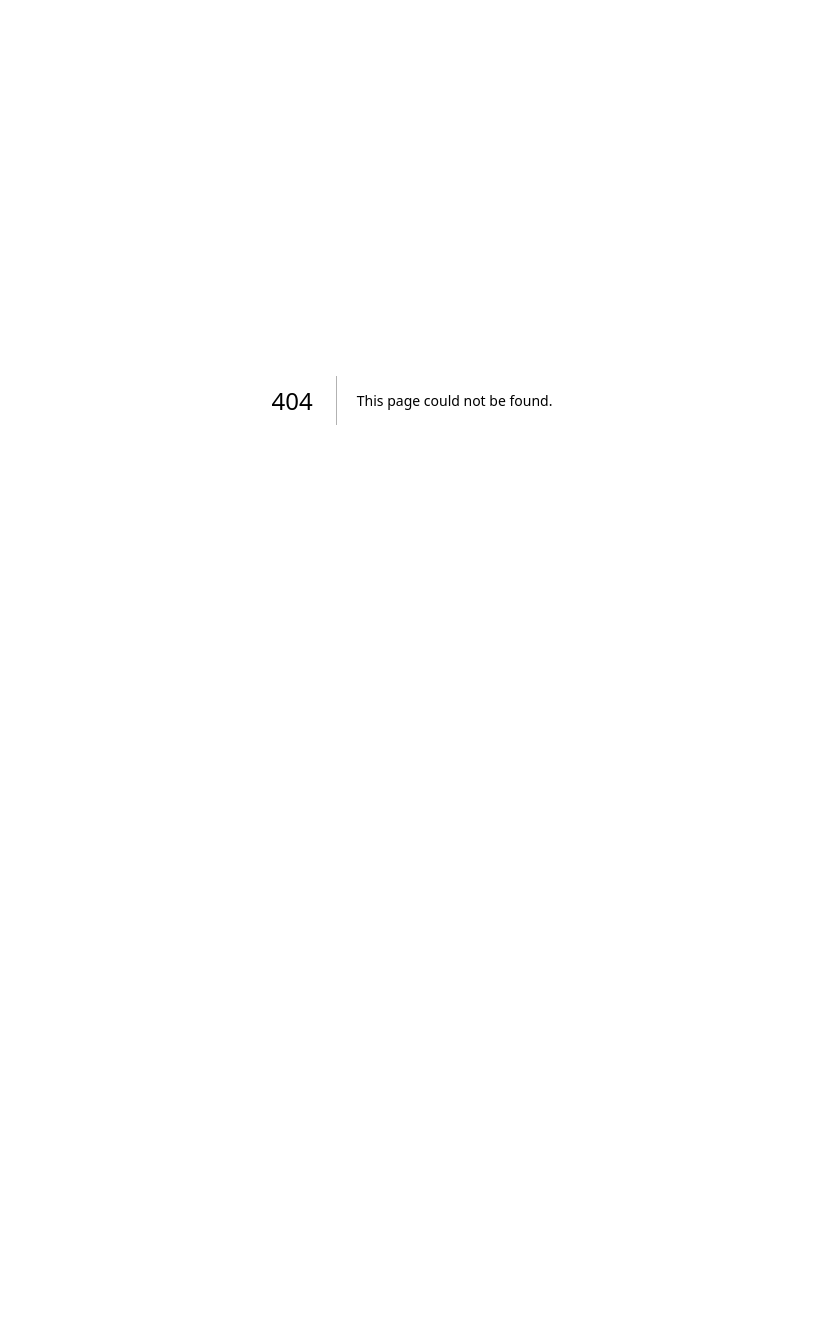
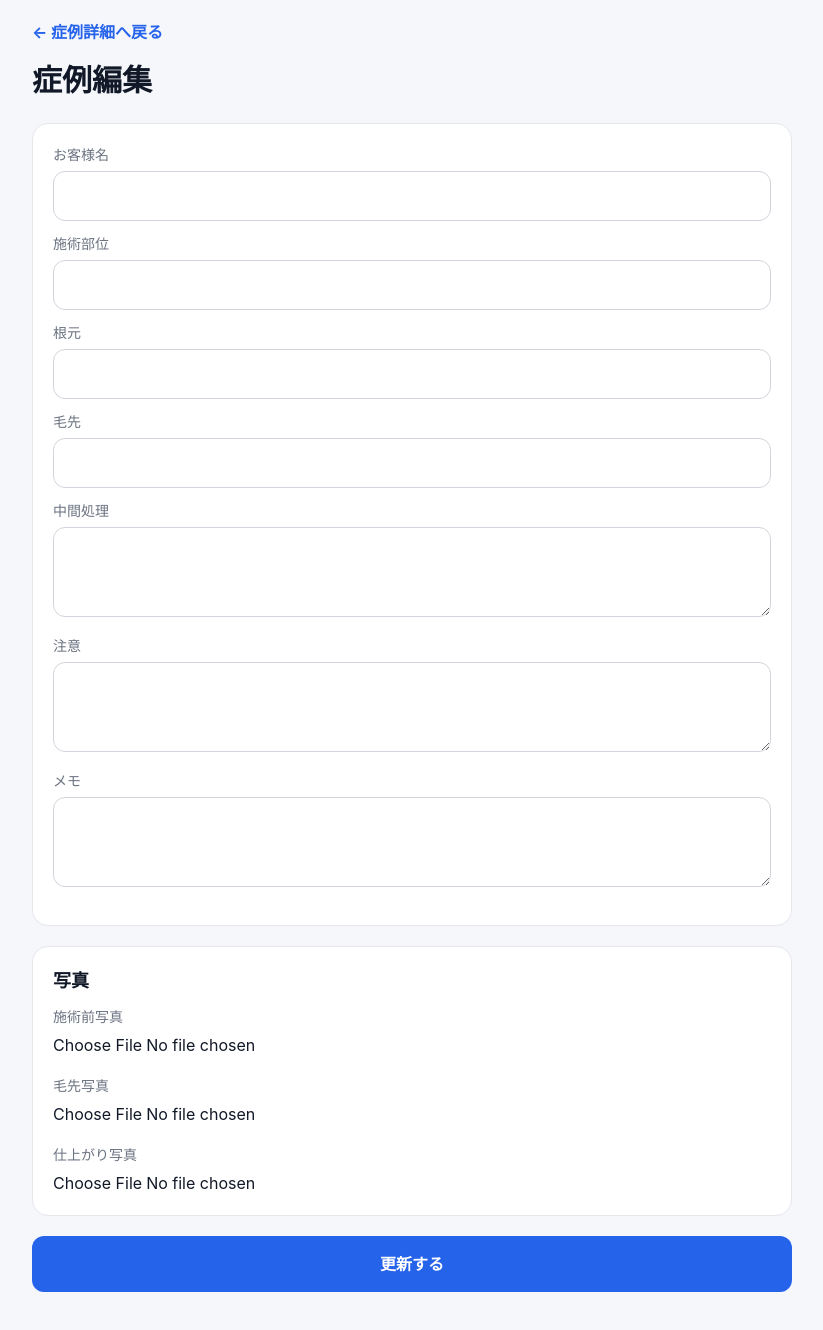
Before and after one commit to yosi080508050805-prog/nova-hair-app, a Next.js app: page /cases/1/edit in a window 1280 px wide. Before the commit this address had no page. Shown: the top 1330 px of the page, without its empty margins (228-1051 px from the left). Before the commit the page ends 800 px from the top, so only its background shows below. Built offline with nearby package versions, Linux system fonts and the light colour scheme; no server answers; the database is empty.

Commit message:
Create page.tsx

```diff
--- /dev/null
+++ b/app/cases/[id]/edit/page.tsx
@@ -0,0 +1,355 @@
+"use client";
+
+import { createClient } from "@supabase/supabase-js";
+import Link from "next/link";
+import { useParams } from "next/navigation";
+import { useEffect, useState } from "react";
+
+const supabaseUrl = process.env.NEXT_PUBLIC_SUPABASE_URL!;
+const supabaseKey = process.env.NEXT_PUBLIC_SUPABASE_PUBLISHABLE_DEFAULT_KEY!;
+
+const supabase = createClient(supabaseUrl, supabaseKey);
+
+export default function EditCasePage() {
+  const params = useParams();
+  const id = params?.id as string;
+
+  const [customerName, setCustomerName] = useState("");
+  const [serviceArea, setServiceArea] = useState("");
+  const [root, setRoot] = useState("");
+  const [tip, setTip] = useState("");
+  const [treatment, setTreatment] = useState("");
+  const [warning, setWarning] = useState("");
+  const [memo, setMemo] = useState("");
+
+  const [beforePhotoUrl, setBeforePhotoUrl] = useState("");
+  const [tipPhotoUrl, setTipPhotoUrl] = useState("");
+  const [afterPhotoUrl, setAfterPhotoUrl] = useState("");
+
+  const [loading, setLoading] = useState(true);
+  const [saving, setSaving] = useState(false);
+
+  useEffect(() => {
+    const loadCase = async () => {
+      const { data, error } = await supabase
+        .from("cases")
+        .select("*")
+        .eq("id", id)
+        .single();
+
+      if (error || !data) {
+        console.error("編集データ読み込み失敗", error);
+        setLoading(false);
+        return;
+      }
+
+      setCustomerName(data.customer_name || "");
+      setServiceArea(data.service_area || "");
+      setRoot(data.root_result || "");
+      setTip(data.tip_result || "");
+      setTreatment(data.treatment_result || "");
+      setWarning(data.warning || "");
+      setMemo(data.memo || "");
+
+      setBeforePhotoUrl(data.before_photo_url || "");
+      setTipPhotoUrl(data.tip_photo_url || "");
+      setAfterPhotoUrl(data.after_photo_url || "");
+
+      setLoading(false);
+    };
+
+    if (id) {
+      loadCase();
+    }
+  }, [id]);
+
+  const handlePhotoChange = async (
+    e: React.ChangeEvent<HTMLInputElement>,
+    type: "before" | "tip" | "after"
+  ) => {
+    if (!e.target.files?.length) return;
+
+    const file = e.target.files[0];
+    const fileName = `${Date.now()}_${file.name}`;
+
+    const { error } = await supabase.storage
+      .from("photos")
+      .upload(fileName, file);
+
+    if (error) {
+      alert("アップロード失敗");
+      return;
+    }
+
+    const { data: urlData } = supabase.storage
+      .from("photos")
+      .getPublicUrl(fileName);
+
+    if (type === "before") setBeforePhotoUrl(urlData.publicUrl);
+    if (type === "tip") setTipPhotoUrl(urlData.publicUrl);
+    if (type === "after") setAfterPhotoUrl(urlData.publicUrl);
+  };
+
+  const updateCase = async () => {
+    setSaving(true);
+
+    const payload = {
+      customer_name: customerName,
+      service_area: serviceArea,
+      root_result: root,
+      tip_result: tip,
+      treatment_result: treatment,
+      warning,
+      memo,
+      before_photo_url: beforePhotoUrl,
+      tip_photo_url: tipPhotoUrl,
+      after_photo_url: afterPhotoUrl,
+    };
+
+    const { error } = await supabase
+      .from("cases")
+      .update(payload)
+      .eq("id", id);
+
+    setSaving(false);
+
+    if (error) {
+      console.error(error);
+      alert("更新失敗");
+      return;
+    }
+
+    alert("更新完了");
+    window.location.href = `/cases/${id}`;
+  };
+
+  const pageStyle: React.CSSProperties = {
+    minHeight: "100vh",
+    backgroundColor: "#f5f7fb",
+    padding: "20px 16px 80px",
+    fontFamily:
+      '-apple-system, BlinkMacSystemFont, "Segoe UI", Roboto, sans-serif',
+    color: "#111827",
+  };
+
+  const containerStyle: React.CSSProperties = {
+    maxWidth: "760px",
+    margin: "0 auto",
+  };
+
+  const cardStyle: React.CSSProperties = {
+    background: "white",
+    borderRadius: "16px",
+    padding: "20px",
+    marginBottom: "20px",
+    border: "1px solid #e5e7eb",
+  };
+
+  const labelStyle: React.CSSProperties = {
+    fontSize: "14px",
+    marginBottom: "6px",
+    color: "#6b7280",
+  };
+
+  const inputStyle: React.CSSProperties = {
+    width: "100%",
+    padding: "12px",
+    borderRadius: "12px",
+    border: "1px solid #d1d5db",
+    fontSize: "16px",
+    boxSizing: "border-box",
+    background: "white",
+    marginBottom: "12px",
+  };
+
+  const textareaStyle: React.CSSProperties = {
+    width: "100%",
+    padding: "12px",
+    borderRadius: "12px",
+    border: "1px solid #d1d5db",
+    fontSize: "16px",
+    boxSizing: "border-box",
+    background: "white",
+    minHeight: "90px",
+    marginBottom: "12px",
+  };
+
+  const photoPreviewStyle: React.CSSProperties = {
+    width: "100%",
+    maxWidth: "220px",
+    marginTop: "10px",
+    borderRadius: "12px",
+    border: "1px solid #e5e7eb",
+  };
+
+  if (loading) {
+    return (
+      <main style={pageStyle}>
+        <div style={containerStyle}>読み込み中...</div>
+      </main>
+    );
+  }
+
+  return (
+    <main style={pageStyle}>
+      <div style={containerStyle}>
+        <Link
+          href={`/cases/${id}`}
+          style={{
+            display: "inline-block",
+            marginBottom: "14px",
+            color: "#2563eb",
+            textDecoration: "none",
+            fontWeight: 700,
+          }}
+        >
+          ← 症例詳細へ戻る
+        </Link>
+
+        <h1
+          style={{
+            fontSize: "30px",
+            fontWeight: 700,
+            marginBottom: "20px",
+          }}
+        >
+          症例編集
+        </h1>
+
+        <section style={cardStyle}>
+          <p style={labelStyle}>お客様名</p>
+          <input
+            type="text"
+            value={customerName}
+            onChange={(e) => setCustomerName(e.target.value)}
+            style={inputStyle}
+          />
+
+          <p style={labelStyle}>施術部位</p>
+          <input
+            type="text"
+            value={serviceArea}
+            onChange={(e) => setServiceArea(e.target.value)}
+            style={inputStyle}
+          />
+
+          <p style={labelStyle}>根元</p>
+          <input
+            type="text"
+            value={root}
+            onChange={(e) => setRoot(e.target.value)}
+            style={inputStyle}
+          />
+
+          <p style={labelStyle}>毛先</p>
+          <input
+            type="text"
+            value={tip}
+            onChange={(e) => setTip(e.target.value)}
+            style={inputStyle}
+          />
+
+          <p style={labelStyle}>中間処理</p>
+          <textarea
+            value={treatment}
+            onChange={(e) => setTreatment(e.target.value)}
+            style={textareaStyle}
+          />
+
+          <p style={labelStyle}>注意</p>
+          <textarea
+            value={warning}
+            onChange={(e) => setWarning(e.target.value)}
+            style={textareaStyle}
+          />
+
+          <p style={labelStyle}>メモ</p>
+          <textarea
+            value={memo}
+            onChange={(e) => setMemo(e.target.value)}
+            style={textareaStyle}
+          />
+        </section>
+
+        <section style={cardStyle}>
+          <h2
+            style={{
+              fontSize: "18px",
+              fontWeight: 700,
+              marginBottom: "12px",
+            }}
+          >
+            写真
+          </h2>
+
+          <div style={{ marginBottom: "18px" }}>
+            <p style={labelStyle}>施術前写真</p>
+            <input
+              type="file"
+              accept="image/*"
+              onChange={(e) => handlePhotoChange(e, "before")}
+            />
+            {beforePhotoUrl && (
+              <img
+                src={beforePhotoUrl}
+                alt="施術前"
+                style={photoPreviewStyle}
+              />
+            )}
+          </div>
+
+          <div style={{ marginBottom: "18px" }}>
+            <p style={labelStyle}>毛先写真</p>
+            <input
+              type="file"
+              accept="image/*"
+              onChange={(e) => handlePhotoChange(e, "tip")}
+            />
+            {tipPhotoUrl && (
+              <img
+                src={tipPhotoUrl}
+                alt="毛先"
+                style={photoPreviewStyle}
+              />
+            )}
+          </div>
+
+          <div>
+            <p style={labelStyle}>仕上がり写真</p>
+            <input
+              type="file"
+              accept="image/*"
+              onChange={(e) => handlePhotoChange(e, "after")}
+            />
+            {afterPhotoUrl && (
+              <img
+                src={afterPhotoUrl}
+                alt="仕上がり"
+                style={photoPreviewStyle}
+              />
+            )}
+          </div>
+        </section>
+
+        <button
+          type="button"
+          disabled={saving}
+          onClick={updateCase}
+          style={{
+            width: "100%",
+            padding: "16px",
+            background: "#2563eb",
+            color: "white",
+            borderRadius: "12px",
+            fontWeight: 700,
+            border: "none",
+            cursor: saving ? "not-allowed" : "pointer",
+            opacity: saving ? 0.7 : 1,
+          }}
+        >
+          {saving ? "更新中..." : "更新する"}
+        </button>
+      </div>
+    </main>
+  );
+}
```
